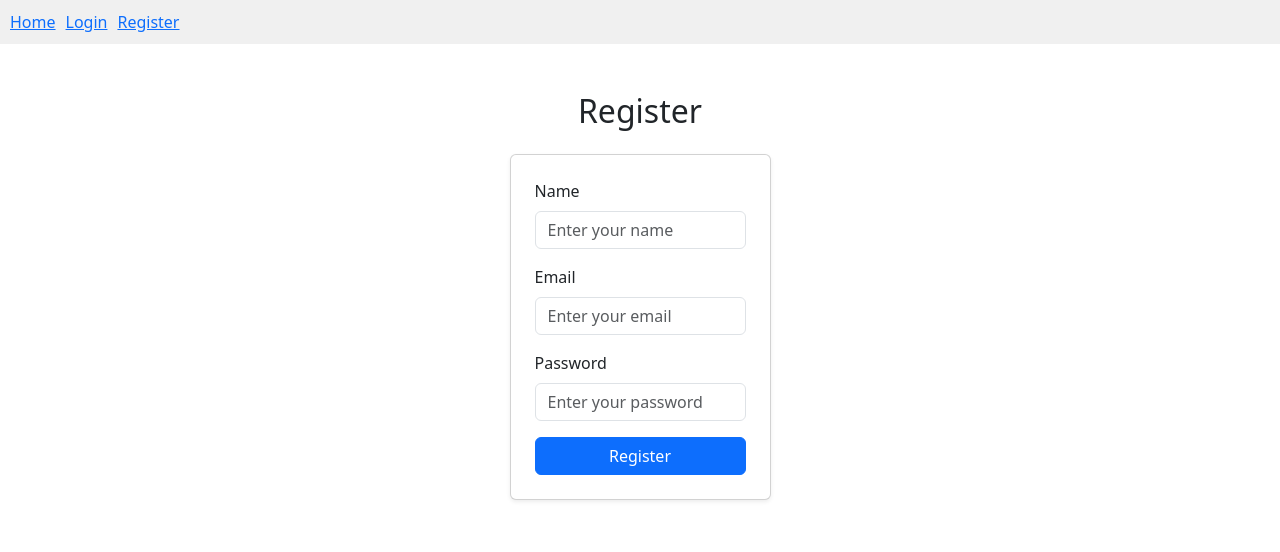
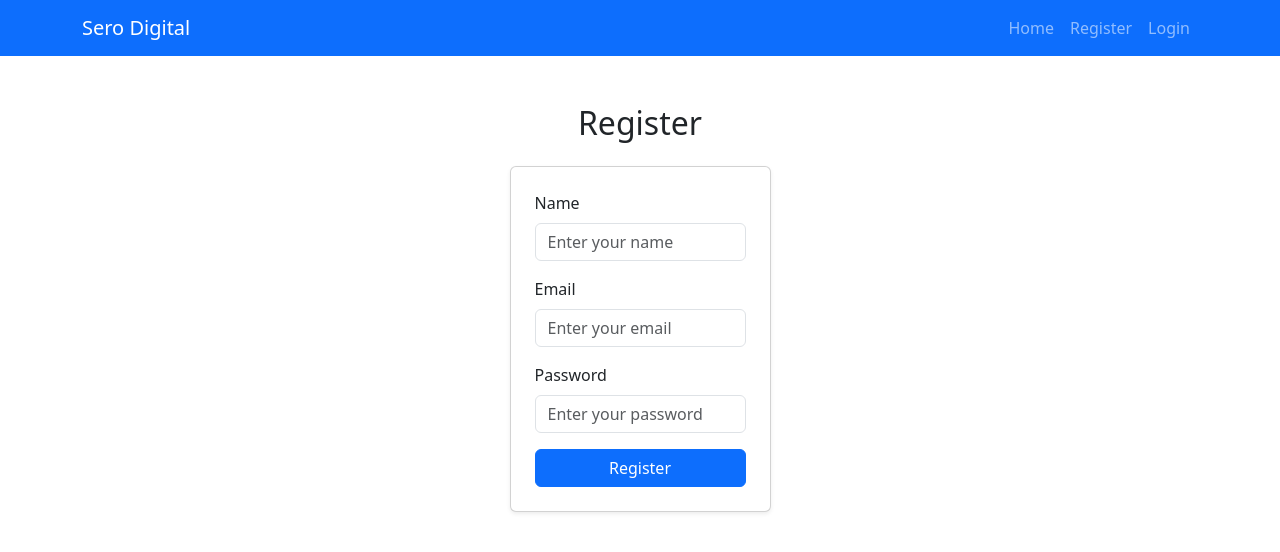
Before and after one commit to serodigital/Fragcents, a React (Create React App) app in the folder Client/my-react-app/: page /register in a window 1280 px wide. Shown: the top 552 px of the page. Built offline with nearby package versions, Linux system fonts and the light colour scheme.

Commit message:
Updated Navbar

```diff
--- a/Client/my-react-app/src/App.js
+++ b/Client/my-react-app/src/App.js
@@ -1,12 +1,19 @@
 import React from 'react';
-import { BrowserRouter as Router, Routes, Route } from 'react-router-dom';
+import { BrowserRouter as Router, Routes, Route, Navigate } from 'react-router-dom';
 import Navbar from './Navbar';
 import HomePage from './pages/Home';
 import LoginPage from './pages/LoginPage';
 import RegisterPage from './pages/RegisterPage';
 import DashboardPage from "./pages/DashboardPage";
+import { useAuth } from "./Context/Auth";
 
 const App = () => {
+    // Private Route Component
+const PrivateRoute = ({ children }) => {
+    const { auth } = useAuth();
+    return auth.token ? children : <Navigate to="/register" />;
+  };
+
     return (
         <Router>
             <Navbar />
@@ -14,7 +21,14 @@ const App = () => {
                 <Route path="/" element={<HomePage />} />
                 <Route path="/login" element={<LoginPage />} />
                 <Route path="/register" element={<RegisterPage />} />
-                <Route path="/dashboard" element={<DashboardPage />} />
+                <Route
+    path="/dashboard"
+    element={
+      <PrivateRoute>
+        <DashboardPage />
+      </PrivateRoute>
+    }
+  />
             </Routes>
         </Router>
     );
--- a/Client/my-react-app/src/Context/Auth.js
+++ b/Client/my-react-app/src/Context/Auth.js
@@ -1,20 +1,40 @@
-import { useState,createContext, useContext } from "react";
+import { createContext, useContext, useState, useEffect } from "react";
 
-const AuthContext=createContext();
+// Create Auth Context
+const AuthContext = createContext();
 
-const AuthProvider = ({children}) => {
+// AuthProvider Component
+const AuthProvider = ({ children }) => {
+  const [auth, setAuth] = useState({
+    user: null,
+    token: "",
+  });
 
-    const [auth,setAuth]=useState({
-        user: null,
-        token: "",
-    });
-    return (
-        <AuthContext.Provider value={[auth,setAuth]}>
-           {children}
-            </AuthContext.Provider>
-    )
+  // Load auth data from Local Storage when the app starts
+  useEffect(() => {
+    const storedAuth = localStorage.getItem("auth");
+    if (storedAuth) {
+      setAuth(JSON.parse(storedAuth));
+    }
+  }, []);
+
+  // Save auth data to Local Storage whenever it changes
+  useEffect(() => {
+    if (auth.token) {
+      localStorage.setItem("auth", JSON.stringify(auth));
+    } else {
+      localStorage.removeItem("auth");
+    }
+  }, [auth]);
+
+  return (
+    <AuthContext.Provider value={{ auth, setAuth }}>
+      {children}
+    </AuthContext.Provider>
+  );
 };
 
-const useAuth=()=>useContext(AuthContext);
+// Custom Hook to Use Auth Context
+const useAuth = () => useContext(AuthContext);
 
-export {useAuth,AuthProvider}
+export { AuthProvider, useAuth };
--- a/Client/my-react-app/src/Navbar.js
+++ b/Client/my-react-app/src/Navbar.js
@@ -1,14 +1,81 @@
-import React from 'react';
-import { Link } from 'react-router-dom';
+import React from "react";
+import { Link } from "react-router-dom";
+import { useAuth } from "./Context/Auth";
 
 const Navbar = () => {
-    return (
-        <nav style={{ padding: '10px', backgroundColor: '#f0f0f0' }}>
-            <Link to="/" style={{ marginRight: '10px' }}>Home</Link>
-            <Link to="/login" style={{ marginRight: '10px' }}>Login</Link>
-            <Link to="/register">Register</Link>
-        </nav>
-    );
+  const { auth, setAuth } = useAuth();
+
+  // Logout Function
+  const handleLogout = () => {
+    setAuth({ user: null, token: "" });
+    localStorage.removeItem("auth");
+  };
+
+  return (
+    <nav className="navbar navbar-expand-lg navbar-dark bg-primary">
+      <div className="container">
+        {/* Brand */}
+        <Link className="navbar-brand" to="/">
+          Sero Digital
+        </Link>
+
+        {/* Mobile Menu Button */}
+        <button
+          className="navbar-toggler"
+          type="button"
+          data-bs-toggle="collapse"
+          data-bs-target="#navbarNav"
+          aria-controls="navbarNav"
+          aria-expanded="false"
+          aria-label="Toggle navigation"
+        >
+          <span className="navbar-toggler-icon"></span>
+        </button>
+
+        {/* Navbar Links */}
+        <div className="collapse navbar-collapse" id="navbarNav">
+          <ul className="navbar-nav ms-auto">
+            {/* Home Page Link */}
+            <li className="nav-item">
+              <Link className="nav-link" to="/">
+                Home
+              </Link>
+            </li>
+
+            {!auth.user ? (
+              <>
+                {/* Show Register & Login if user is NOT logged in */}
+                <li className="nav-item">
+                  <Link className="nav-link" to="/register">
+                    Register
+                  </Link>
+                </li>
+                <li className="nav-item">
+                  <Link className="nav-link" to="/login">
+                    Login
+                  </Link>
+                </li>
+              </>
+            ) : (
+              <>
+                {/* Show Dashboard & Logout if user is logged in */}
+                <li className="nav-item">
+                  <Link className="nav-link" to="/dashboard">
+                    Dashboard
+                  </Link>
+                </li>
+                <li className="nav-item">
+                  <button className="btn btn-danger nav-link" onClick={handleLogout}>
+                    Logout
+                  </button>
+                </li>
+              </>
+            )}
+          </ul>
+        </div>
+      </div>
+    </nav>
+  );
 };
 
 export default Navbar;
--- a/Client/my-react-app/src/pages/DashboardPage.js
+++ b/Client/my-react-app/src/pages/DashboardPage.js
@@ -1,10 +1,36 @@
 import React from "react";
+import { useAuth } from "../Context/Auth"; // Import useAuth
+import { useNavigate } from "react-router-dom";   // For redirection after logout
 
 const DashboardPage = () => {
+  const { auth, setAuth } = useAuth();  // Get auth data and setAuth from context
+  const navigate = useNavigate();       // For programmatic navigation
+
+  // Logout Function
+  const handleLogout = () => {
+    setAuth({ user: null, token: "" });          // Clear auth state
+    localStorage.removeItem("auth");             // Clear auth data from localStorage
+    navigate("/register");                       // Redirect to the register page
+  };
+
   return (
-    <div className="container mt-5">
-      <h1>Welcome to the Dashboard</h1>
-      <p>This is an empty dashboard page.</p>
+    <div className="container mt-5 d-flex justify-content-center " style={{ height: "40vh" }}>
+      <div className="card p-4 shadow-sm text-center w-50">
+        <h1>Welcome, {auth.user ? auth.user.name : "Guest"}!</h1>
+        <p>Email: {auth.user ? auth.user.email : "N/A"}</p>
+
+        {auth.user && (
+          <div className="d-flex justify-content-center">
+            <button
+              onClick={handleLogout}
+              className="btn btn-danger mt-3"
+              style={{ width: "200px" }} // Custom width
+            >
+              Logout
+            </button>
+          </div>
+        )}
+      </div>
     </div>
   );
 };
--- a/Client/my-react-app/src/pages/Home.js
+++ b/Client/my-react-app/src/pages/Home.js
@@ -1,13 +1,14 @@
 import React from 'react';
-import { useAuth } from '../Context/Auth';
+//import { useAuth } from '../Context/Auth';
 
 export default function Home() {
-
+/*
 const [auth,setAuth] = useAuth();
 
     return (
 
         <div>
     <pre>{JSON.stringify(auth,null,4)}</pre>
-    </div>);
+    </div>);*/
+    return <h1>Welcome to the HomePage</h1>;
 };
--- a/Client/my-react-app/src/pages/RegisterPage.js
+++ b/Client/my-react-app/src/pages/RegisterPage.js
@@ -2,6 +2,7 @@ import React, { useState } from "react";
 import axios from "axios";
 import { useNavigate } from "react-router-dom";
 import toast, { Toaster } from "react-hot-toast";
+import { useAuth } from "../Context/Auth"; // Import useAuth
 
 const RegisterPage = () => {
   const [formData, setFormData] = useState({
@@ -11,6 +12,7 @@ const RegisterPage = () => {
   });
 
   const navigate = useNavigate();
+  const { setAuth } = useAuth(); // Get setAuth from context
 
   const handleChange = (event) => {
     const { name, value } = event.target;
@@ -23,15 +25,20 @@ const RegisterPage = () => {
       const response = await axios.post("http://localhost:8000/api/register", formData);
 
       if (response.data.message) {
-        toast.success(response.data.message); // Show success message
-        navigate("/dashboard"); // Redirect to Dashboard page
+        toast.success(response.data.message);
+
+        // Save user and token in context & localStorage
+        setAuth({
+          user: response.data.user,
+          token: response.data.token,
+        });
+
+        navigate("/dashboard"); // Redirect to Dashboard
       } else if (response.data.error) {
-        toast.error(response.data.error); // Show error message
+        toast.error(response.data.error);
       }
     } catch (error) {
-      toast.error(
-        error.response?.data?.message || "An error occurred. Please try again."
-      );
+      toast.error("An error occurred. Please try again.");
     }
   };
 
```
